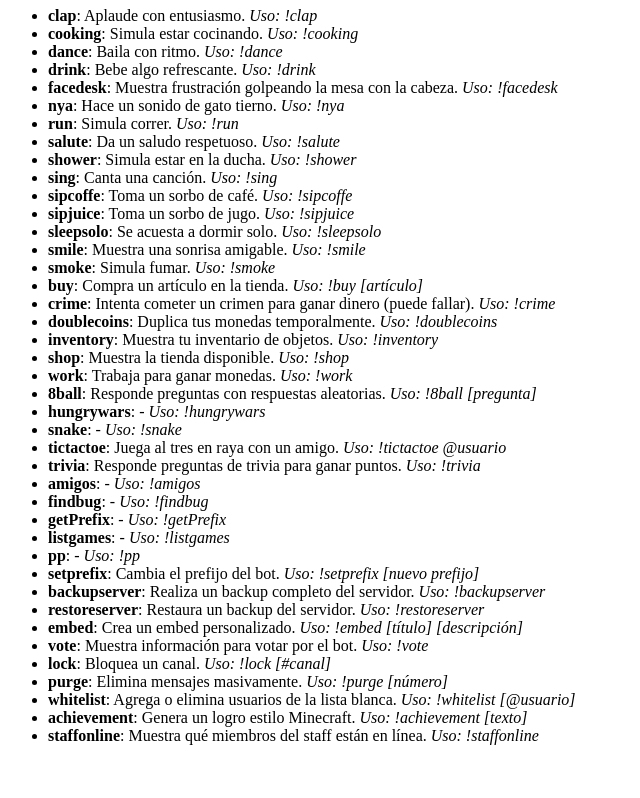
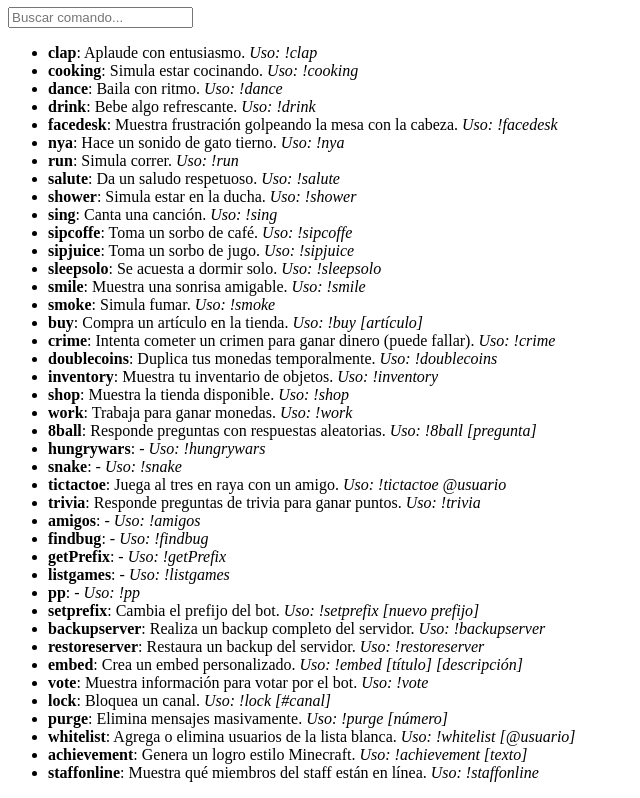
Before and after one commit to k1ontop/kaitruxweb, a plain HTML site: page comandos.html in a window 1280 px wide. Shown: the part 73-871 px from the top of the page, without its empty margins (0-640 px from the left). Before the commit the page ends 834 px from the top, so only its background shows below. Drawn offline with Linux system fonts and the light colour scheme.

Commit message:
Update comandos.html

```diff
--- a/comandos.html
+++ b/comandos.html
@@ -7,7 +7,8 @@
 </head>
 <body>
     <h1>Lista de Comandos</h1>
-    <ul>
+    <input type="text" id="search" placeholder="Buscar comando..." onkeyup="filterCommands()">
+    <ul id="commandList">
         <li><strong>clap</strong>: Aplaude con entusiasmo. <em>Uso: !clap</em></li>
         <li><strong>cooking</strong>: Simula estar cocinando. <em>Uso: !cooking</em></li>
         <li><strong>dance</strong>: Baila con ritmo. <em>Uso: !dance</em></li>
@@ -50,5 +51,15 @@
         <li><strong>achievement</strong>: Genera un logro estilo Minecraft. <em>Uso: !achievement [texto]</em></li>
         <li><strong>staffonline</strong>: Muestra qué miembros del staff están en línea. <em>Uso: !staffonline</em></li>
     </ul>
+    <script>
+        function filterCommands() {
+            let input = document.getElementById("search").value.toLowerCase();
+            let items = document.querySelectorAll("#commandList li");
+            items.forEach(item => {
+                let text = item.textContent.toLowerCase();
+                item.style.display = text.includes(input) ? "" : "none";
+            });
+        }
+    </script>
 </body>
 </html>
```
